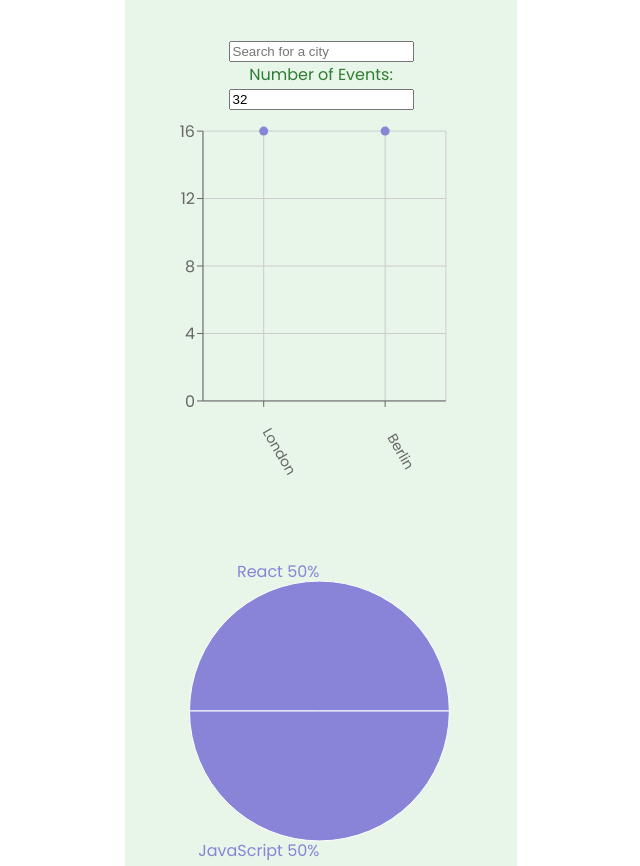
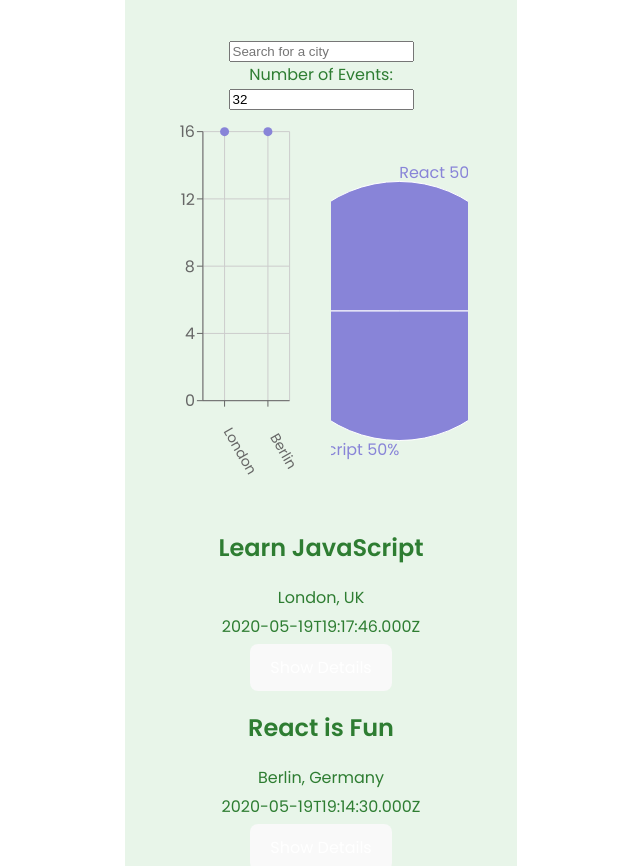
Before and after one commit to Fonchosama/meet, a React (Vite) app: page / in a window 1280 px wide. Shown: the top 866 px of the page, without its empty margins (319-959 px from the left). Built offline with nearby package versions, Linux system fonts and the light colour scheme; what atatus-spa would draw is missing.

Commit message:
Update App.css

```diff
--- a/src/App.css
+++ b/src/App.css
@@ -121,3 +121,9 @@ button:focus {
   width: 250px;
   z-index: 1000;
 }
+
+.charts-container {
+  display: grid;
+  grid-template-columns: 1fr 1fr;
+  grid-gap: 20px;
+}
```
